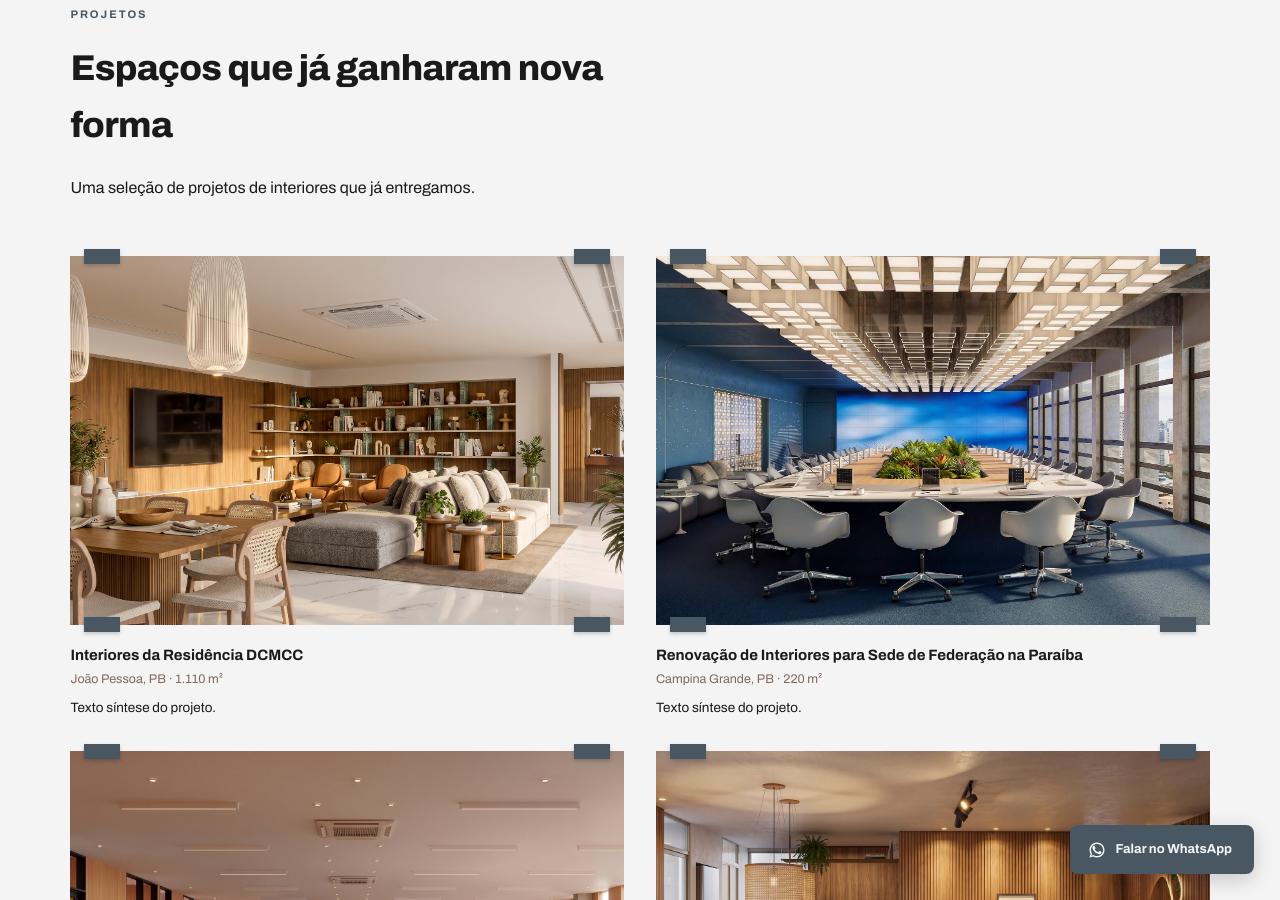
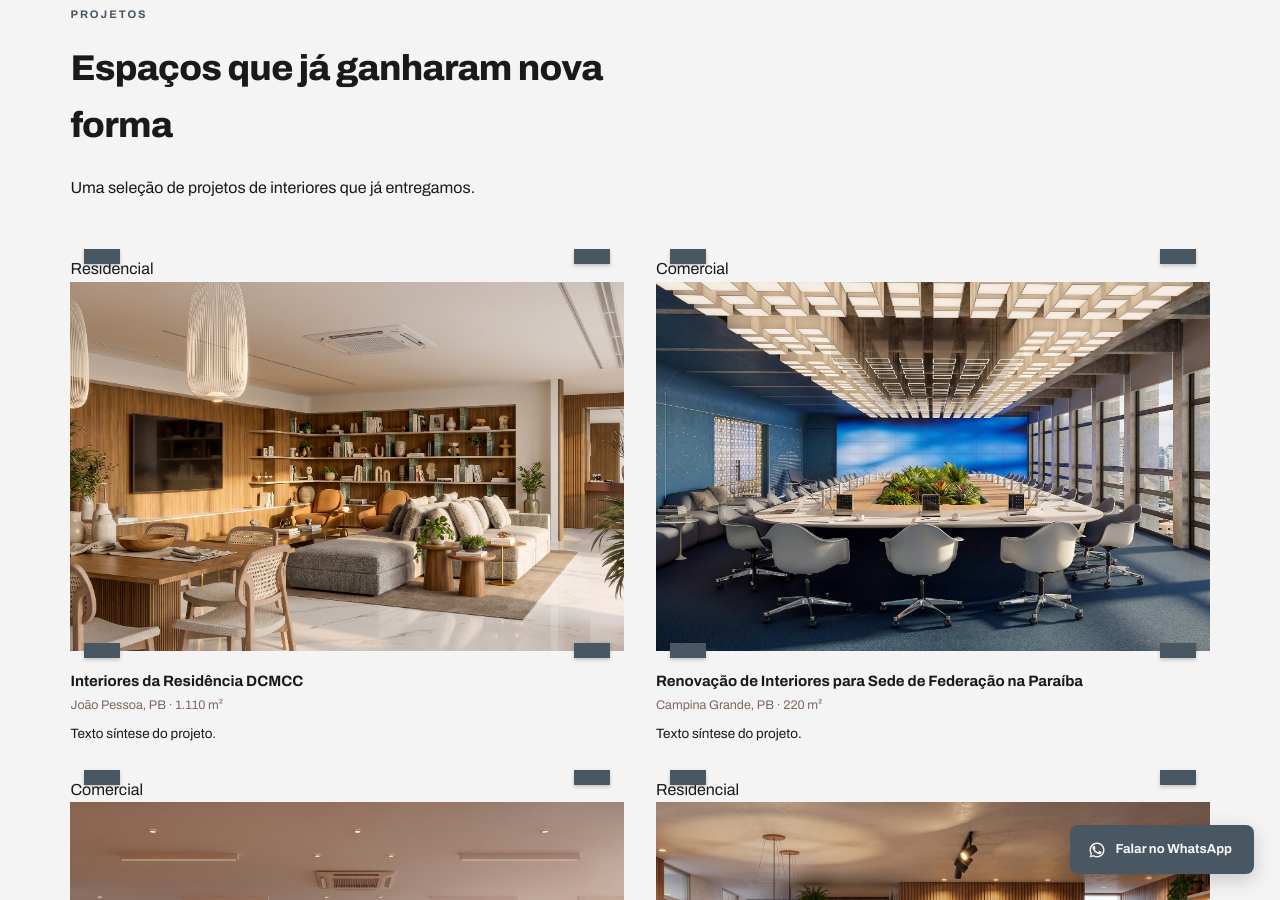
Before and after one commit to cidclementino/projetos-odisse, a Jekyll site: the page built from interiores/index.html, in a window 1280 px wide and 900 px high, scrolled down 3368 px. Built offline with Jekyll 4.4.1, drawn with Linux system fonts in a browser that asks for light colours.

Commit message:
Update index.html

```diff
--- a/interiores/index.html
+++ b/interiores/index.html
@@ -131,6 +131,9 @@ title: "Odisse Arquitetos — Projeto de Interiores e Ambientação"
       <div class="card">
         <div class="tape-frame">
           <div class="tape tape-tl"></div><div class="tape tape-tr"></div><div class="tape tape-bl"></div><div class="tape tape-br"></div>
+          {% if projeto.tipo and projeto.tipo != "" %}
+          <span class="card-type-tag">{{ projeto.tipo }}</span>
+          {% endif %}
           {% if projeto.imagem and projeto.imagem != "" %}
           <div class="photo-frame">
             <img src="images/{{ projeto.imagem }}" alt="{{ projeto.nome }} — ambiente">
```
